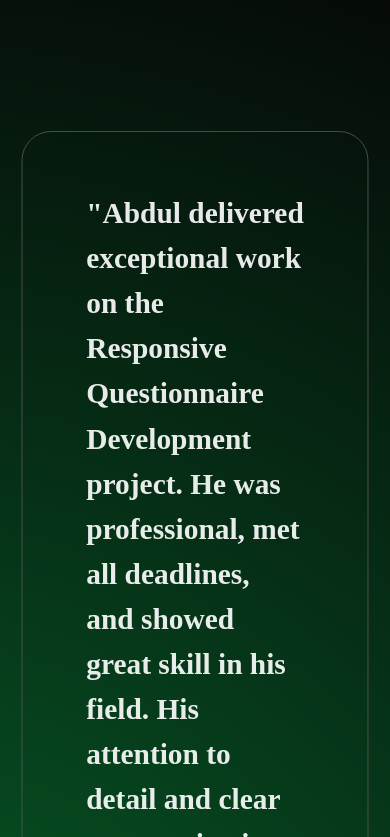
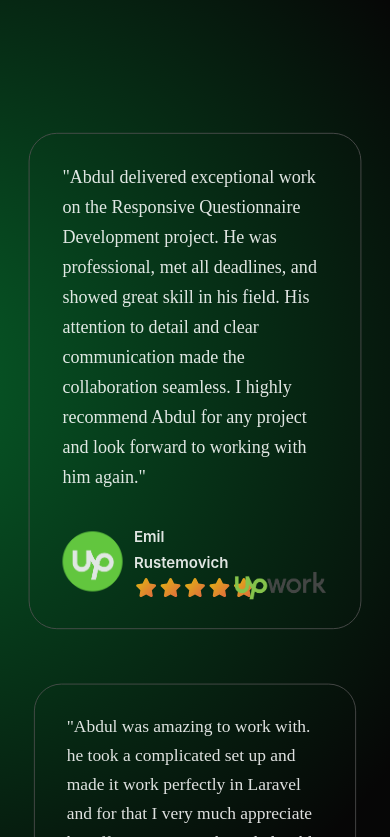
Before and after one commit to code-creeper/code-creeper.github.io, a Nuxt app: page / in a window 390 px wide. Shown: the part 3227-4064 px from the top of the page. Built offline with nearby package versions, Linux system fonts and the light colour scheme.

Commit message:
Update UpworkReviewCard.vue

```diff
--- a/components/Home/UpworkReviewCard.vue
+++ b/components/Home/UpworkReviewCard.vue
@@ -12,17 +12,18 @@ withDefaults(
 </script>
 
 <template>
-  <NuxtLink class="upwork-review-card" target="_blank" href="https://www.upwork.com/freelancers/abdulh143?mp_source=share">
+  <NuxtLink class="upwork-review-card" target="_blank"
+            href="https://www.upwork.com/freelancers/abdulh143?mp_source=share">
     <h4 class="review">
-      "{{review}}"
+      "{{ review }}"
     </h4>
 
-    <div class="mt-12 flex items-end justify-between">
+    <div class="mt-8 md:mt-12 flex items-end justify-between">
       <div class="flex items-center gap-3">
-        <img class="size-[84px]" src="@/assets/images/upwork.png" alt="Upwork">
+        <img class="size-[64px] md:size-[84px]" src="@/assets/images/upwork.png" alt="Upwork">
 
         <div>
-          <p class="client-name">{{clientName}}</p>
+          <p class="client-name">{{ clientName }}</p>
           <div class="flex">
             <LazyIconsStar/>
             <LazyIconsStar/>
@@ -33,7 +34,7 @@ withDefaults(
         </div>
       </div>
 
-      <img class="h-11" src="@/assets/images/upwork-logo.png" alt="Upwork">
+      <img class="h-8 md:h-11" src="@/assets/images/upwork-logo.png" alt="Upwork">
     </div>
   </NuxtLink>
 </template>
@@ -65,4 +66,23 @@ withDefaults(
   line-height: 1.75rem;
   font-weight: 700;
 }
+
+@media screen and (max-width: 48rem) {
+  .upwork-review-card {
+    padding: 30px 35px;
+  }
+
+  .review {
+    font-family: "BIZ UDPMincho", serif;
+    font-size: 1.2rem;
+    line-height: 2rem;
+    font-weight: 500;
+  }
+
+  .client-name {
+    font-size: 1rem;
+    line-height: 1.75rem;
+    font-weight: 600;
+  }
+}
 </style>
```
